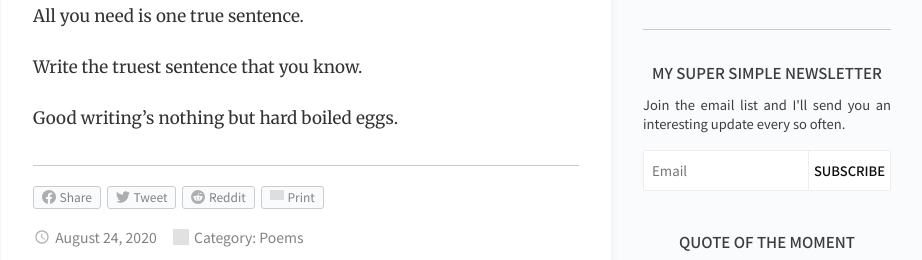
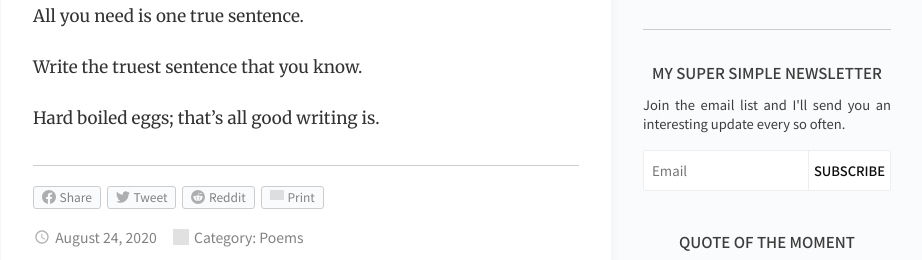
Before and after one commit to gdbroman/broman.blog, a Jekyll site: the page built from _posts/2020/2020-08-24-one-true-sentence.md, in a window 1280 px wide, cut to the strip 514-774 px from the top of the page. Shown: the whole strip, without its empty margins (194-1116 px from the left). Built offline with Jekyll 4.4.1, drawn with Linux system fonts in a browser that asks for light colours; grey boxes are pictures that could not be loaded.

Commit message:
revision

```diff
--- a/_posts/2020/2020-08-24-one-true-sentence.md
+++ b/_posts/2020/2020-08-24-one-true-sentence.md
@@ -8,4 +8,4 @@ All you need is one true sentence.
 
 Write the truest sentence that you know.
 
-Good writing's nothing but hard boiled eggs.
+Hard boiled eggs; that's all good writing is.
```
